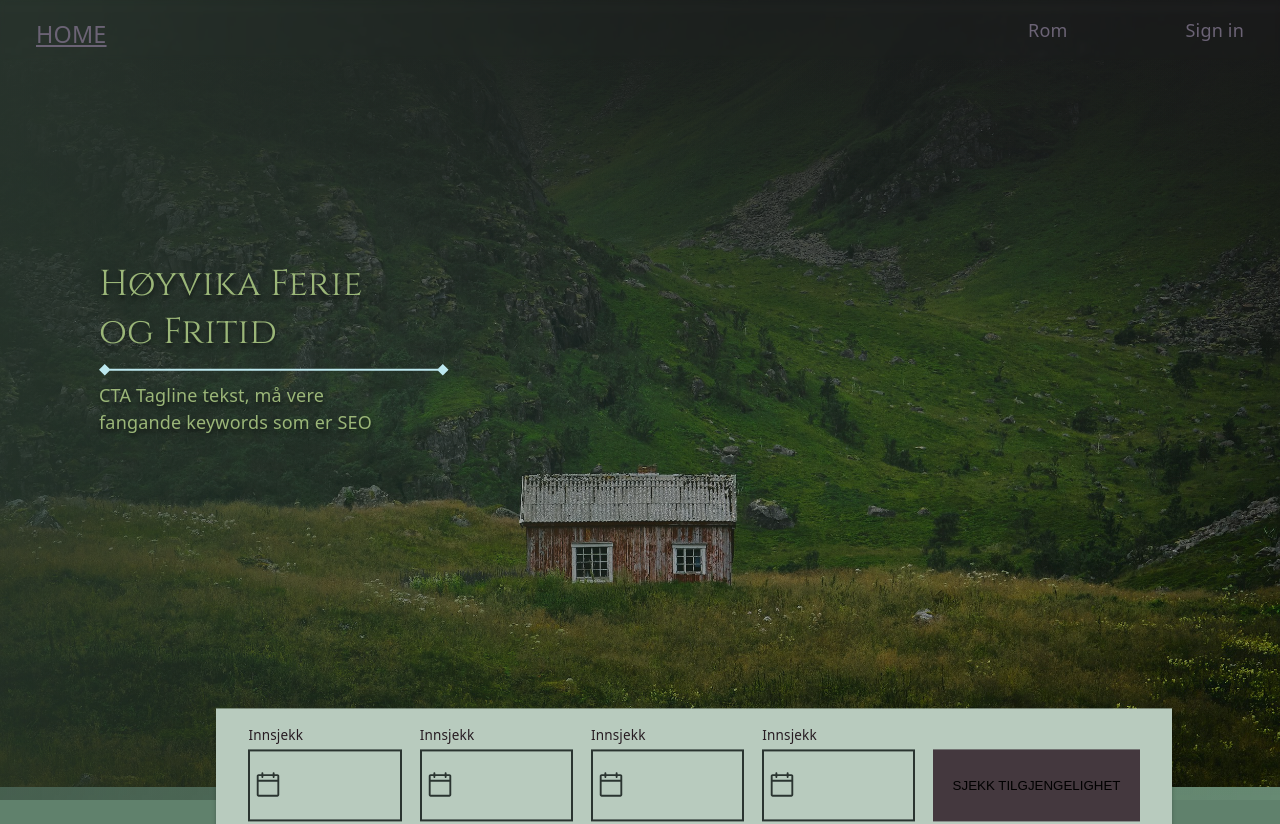
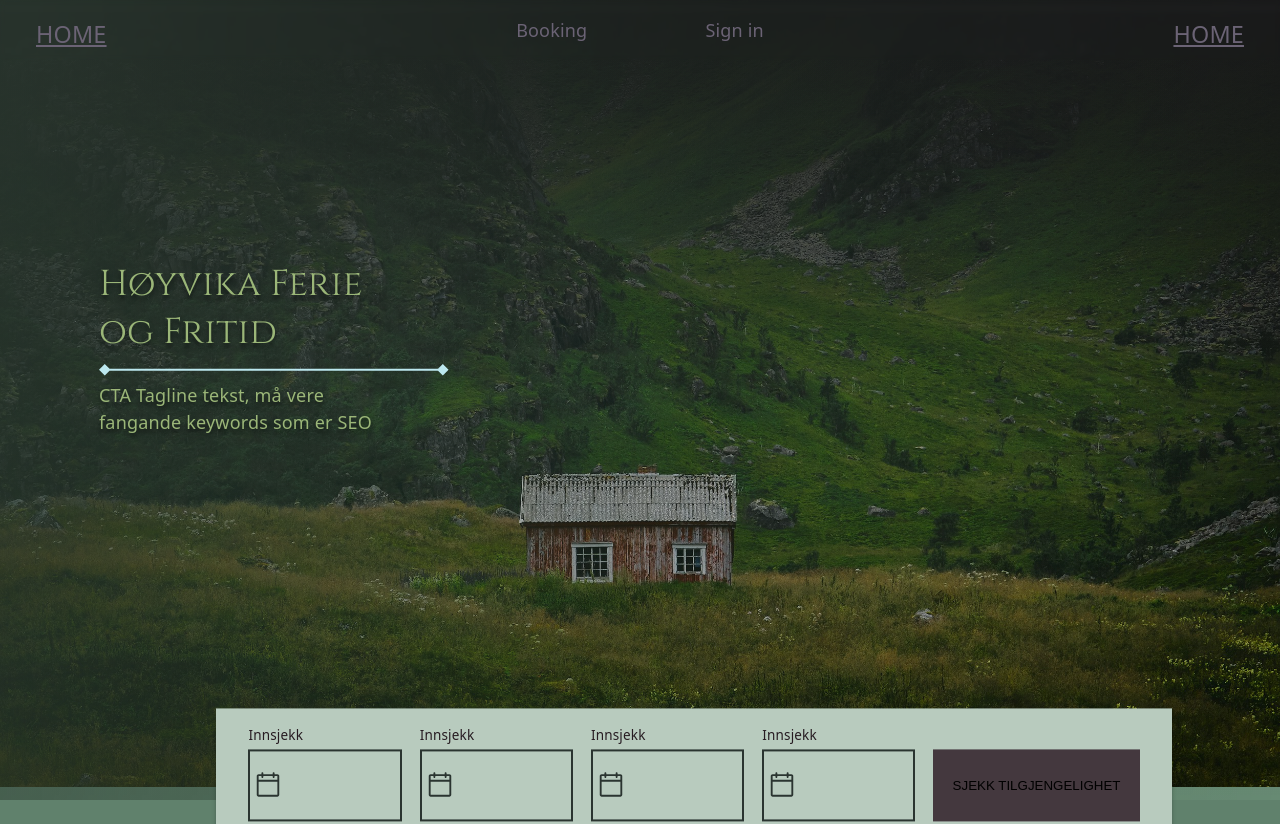
Before and after one commit to katikodi/HoyvikFront, a React (Vite) app in the folder frontend/: page / in a window 1280 px wide. Shown: the top 824 px of the page. Built offline with nearby package versions, Linux system fonts and the light colour scheme; no server answers.

Commit message:
small nav tweak

```diff
--- a/frontend/src/components/Nav.jsx
+++ b/frontend/src/components/Nav.jsx
@@ -9,7 +9,7 @@ const Nav = () => {
         <nav className="nav">
             <NavLogo />
             <div className="nav-links-container">
-                <NavLink to="/Booking">Rom</NavLink>
+                <NavLink to="/Booking">Booking</NavLink>
 
                 {user ? (
                     <>
@@ -21,6 +21,7 @@ const Nav = () => {
                 )}
                 {isAdmin && <NavLink to="/admin">Admin</NavLink>}
             </div>
+            <NavLogo />
         </nav>
     );
 };
```
